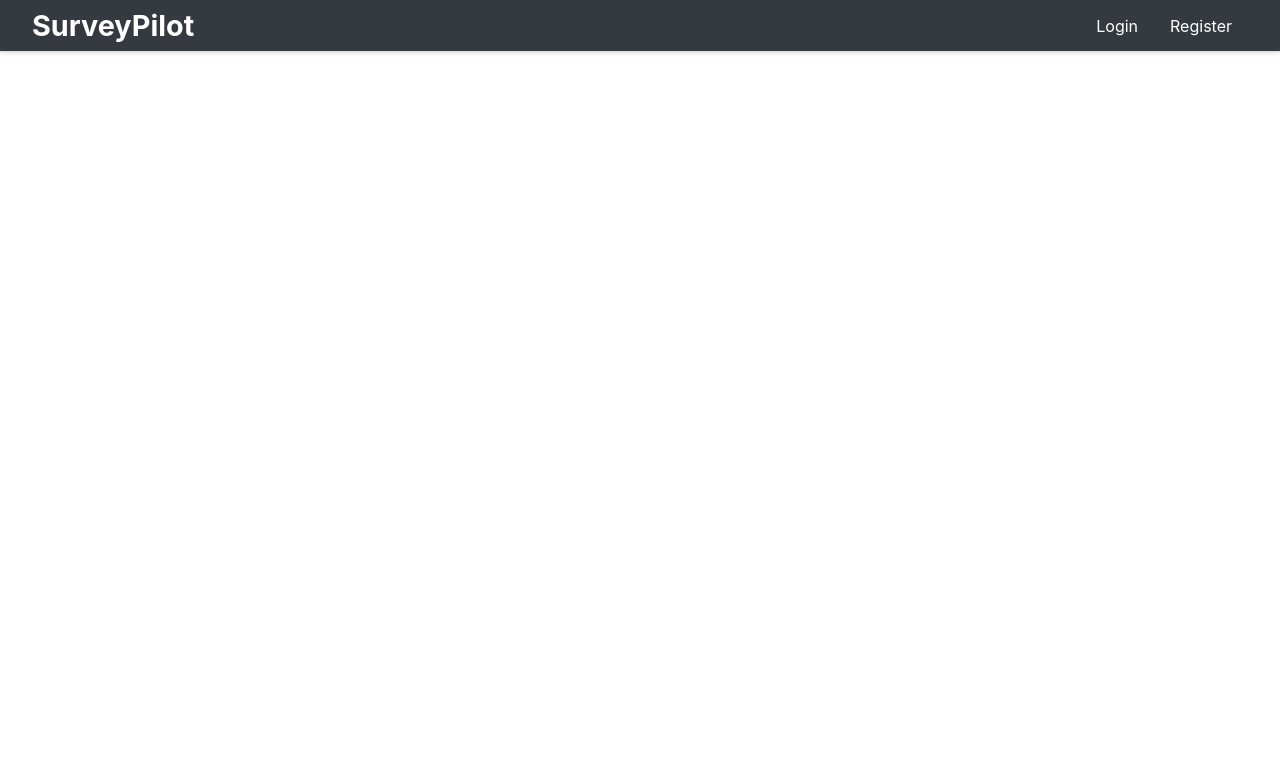
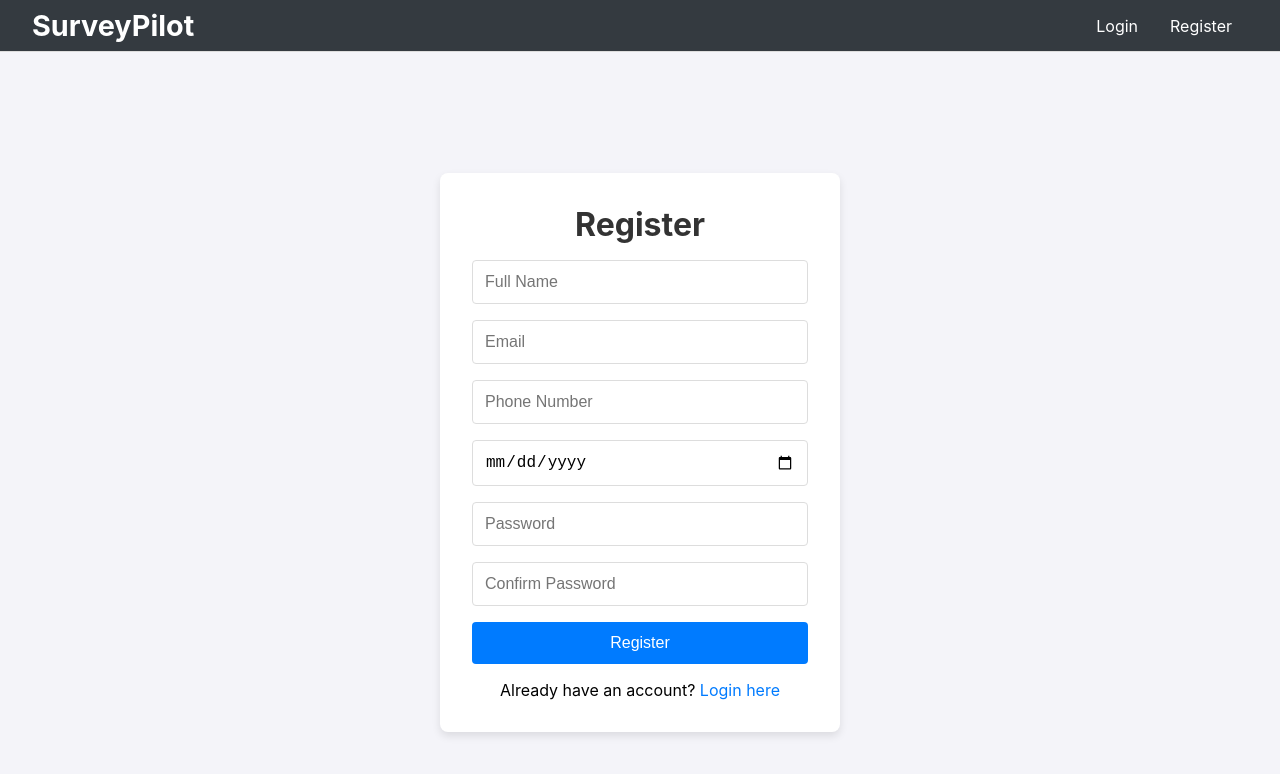
Before and after one commit to farhad0085/Survey-Pilot, a React (Create React App) app in the folder frontend/: page /register in a window 1280 px wide. Shown: the top 774 px of the page. Built offline with nearby package versions, Linux system fonts and the light colour scheme; no server answers.

Commit message:
register and login form updated

```diff
--- a/frontend/src/App.js
+++ b/frontend/src/App.js
@@ -7,6 +7,7 @@ import Results from './pages/Results';
 import Admin from './pages/Admin';
 import Home from './pages/Home/Home';
 import BaseLayout from './layouts/BaseLayout';
+import RegisterPage from './pages/Auth/Register';
 
 const App = () => {
 
@@ -16,6 +17,7 @@ const App = () => {
         <Routes>
           <Route exact path="/" element={<Home />} />
           <Route exact path="/login" element={<Login />} />
+          <Route exact path="/register" element={<RegisterPage />} />
           <Route path="/polls" element={<Polls />} />
           <Route path="/surveys" element={<Surveys />} />
           <Route path="/results/poll/:id" render={({ match }) => (
--- a/frontend/src/pages/Auth/Login.jsx
+++ b/frontend/src/pages/Auth/Login.jsx
@@ -1,30 +1,36 @@
 import React, { useState } from 'react';
 import { useAuth } from '../../contexts/AuthContext';
+import styles from './styles.module.scss';
+import { Link } from 'react-router-dom'
 
 const Auth = () => {
   const { login } = useAuth();
   const [email, setEmail] = useState('');
   const [password, setPassword] = useState('');
+      const [error, setError] = useState('');
 
   const handleSubmit = async (e) => {
     e.preventDefault();
     try {
       await login({ email, password });
     } catch (error) {
-      console.error(error);
+      setError('Login failed. Please check your credentials and try again.');
     }
   };
 
   return (
-    <div>
-      <h2>Login</h2>
-      <form onSubmit={handleSubmit}>
+    <div className={styles.container}>
+      <div className={styles.formContainer}>
+        <h2 className={styles.title}>Login</h2>
+        {error && <p className={styles.error}>{error}</p>}
+        <form onSubmit={handleSubmit} className={styles.form}>
           <input
             type="email"
             placeholder="Email"
             value={email}
             onChange={(e) => setEmail(e.target.value)}
             required
+            className={styles.input}
           />
           <input
             type="password"
@@ -32,9 +38,14 @@ const Auth = () => {
             value={password}
             onChange={(e) => setPassword(e.target.value)}
             required
+            className={styles.input}
           />
-        <button type="submit">Login</button>
+          <button type="submit" className={styles.button}>Login</button>
         </form>
+        <p className={styles.formLink}>
+          Don't have an account? <Link to="/register">Register here</Link>
+        </p>
+      </div>
     </div>
   );
 };
--- /dev/null
+++ b/frontend/src/pages/Auth/Register.jsx
@@ -0,0 +1,100 @@
+import React, { useState } from 'react';
+import { useAuth } from '../../contexts/AuthContext';
+import styles from './styles.module.scss';
+import { Link } from 'react-router-dom'
+
+const RegisterPage = () => {
+  const { register } = useAuth();
+  const [fullName, setFullName] = useState('');
+  const [email, setEmail] = useState('');
+  const [phoneNumber, setPhoneNumber] = useState('');
+  const [dateOfBirth, setDateOfBirth] = useState('');
+  const [password, setPassword] = useState('');
+  const [confirmPassword, setConfirmPassword] = useState('');
+  const [error, setError] = useState('');
+
+  const handleSubmit = async (e) => {
+    e.preventDefault();
+    if (password !== confirmPassword) {
+      setError('Passwords do not match.');
+      return;
+    }
+    try {
+      await register({
+        fullName,
+        email,
+        phoneNumber,
+        dateOfBirth,
+        password
+      });
+    } catch (err) {
+      setError('Registration failed. Please try again.');
+      console.error(err);
+    }
+  };
+
+  return (
+    <div className={styles.container}>
+      <div className={styles.formContainer}>
+        <h2 className={styles.title}>Register</h2>
+        {error && <p className={styles.error}>{error}</p>}
+        <form onSubmit={handleSubmit} className={styles.form}>
+          <input
+            type="text"
+            placeholder="Full Name"
+            value={fullName}
+            onChange={(e) => setFullName(e.target.value)}
+            required
+            className={styles.input}
+          />
+          <input
+            type="email"
+            placeholder="Email"
+            value={email}
+            onChange={(e) => setEmail(e.target.value)}
+            required
+            className={styles.input}
+          />
+          <input
+            type="tel"
+            placeholder="Phone Number"
+            value={phoneNumber}
+            onChange={(e) => setPhoneNumber(e.target.value)}
+            required
+            className={styles.input}
+          />
+          <input
+            type="date"
+            placeholder="Date of Birth"
+            value={dateOfBirth}
+            onChange={(e) => setDateOfBirth(e.target.value)}
+            required
+            className={styles.input}
+          />
+          <input
+            type="password"
+            placeholder="Password"
+            value={password}
+            onChange={(e) => setPassword(e.target.value)}
+            required
+            className={styles.input}
+          />
+          <input
+            type="password"
+            placeholder="Confirm Password"
+            value={confirmPassword}
+            onChange={(e) => setConfirmPassword(e.target.value)}
+            required
+            className={styles.input}
+          />
+          <button type="submit" className={styles.button}>Register</button>
+        </form>
+        <p className={styles.formLink}>
+          Already have an account? <Link to="/login">Login here</Link>
+        </p>
+      </div>
+    </div>
+  );
+};
+
+export default RegisterPage;
--- /dev/null
+++ b/frontend/src/pages/Auth/styles.module.scss
@@ -0,0 +1,71 @@
+.container {
+  display: flex;
+  justify-content: center;
+  align-items: center;
+  min-height: 100vh;
+  background-color: #f4f4f9; // Light background color
+}
+
+.formContainer {
+  background-color: #ffffff;
+  padding: 2rem;
+  border-radius: 8px;
+  box-shadow: 0 4px 8px rgba(0, 0, 0, 0.1);
+  max-width: 400px;
+  width: 100%;
+}
+
+.title {
+  font-size: 2rem;
+  margin-bottom: 1rem;
+  color: #333;
+  text-align: center;
+}
+
+.error {
+  color: #e74c3c;
+  margin-bottom: 1rem;
+  text-align: center;
+}
+
+.form {
+  display: flex;
+  flex-direction: column;
+}
+
+.input {
+  margin-bottom: 1rem;
+  padding: 0.75rem;
+  font-size: 1rem;
+  border: 1px solid #ddd;
+  border-radius: 4px;
+}
+
+.button {
+  background-color: #007bff;
+  color: #ffffff;
+  padding: 0.75rem;
+  font-size: 1rem;
+  border: none;
+  border-radius: 4px;
+  cursor: pointer;
+  transition: background-color 0.3s ease;
+
+  &:hover {
+      background-color: #0056b3;
+  }
+}
+
+.formLink {
+  margin-top: 1rem;
+  text-align: center;
+
+  a {
+      color: #007bff;
+      text-decoration: none;
+
+      &:hover {
+          text-decoration: underline;
+      }
+  }
+}
```
Lines whose indentation alone changed are shown as unchanged.
